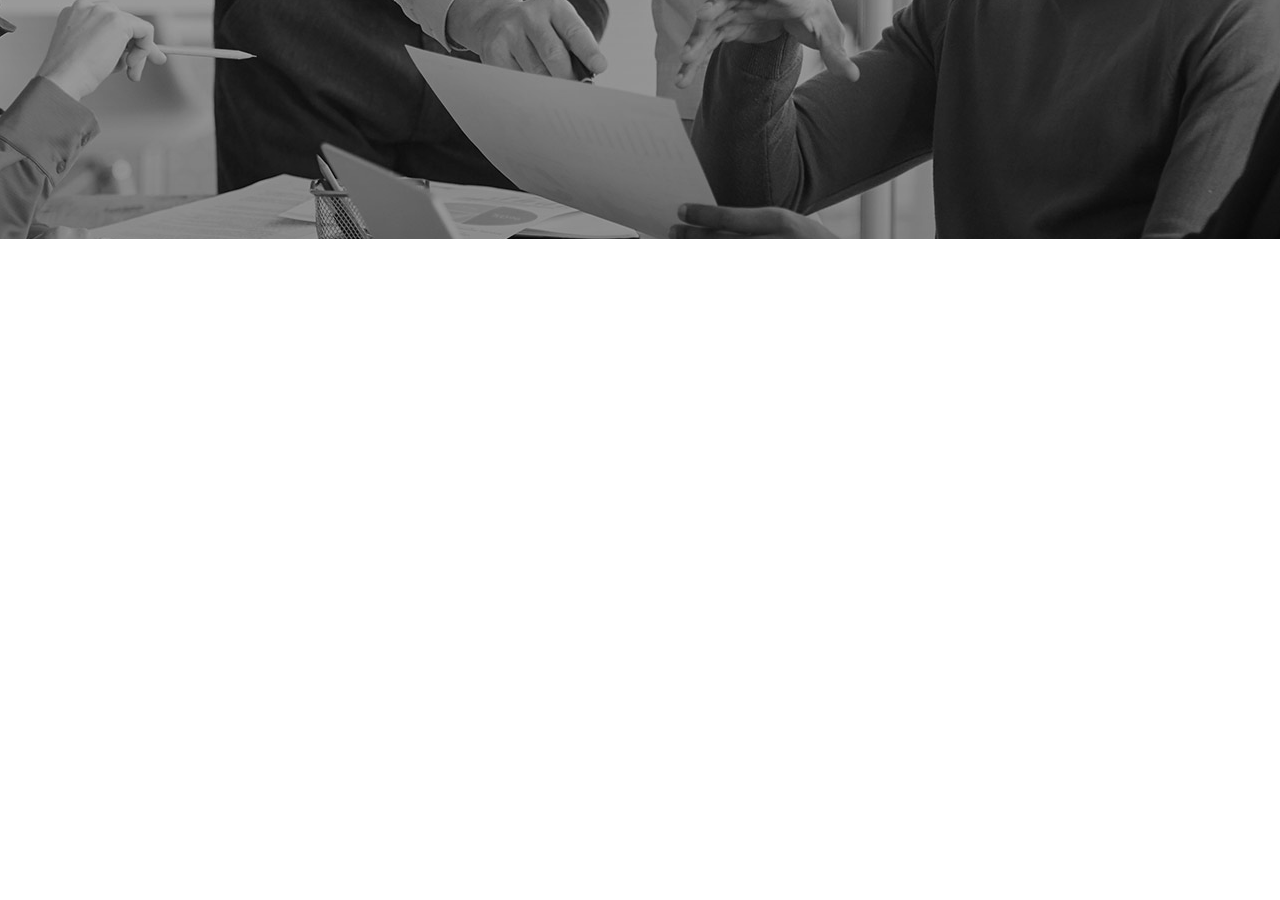
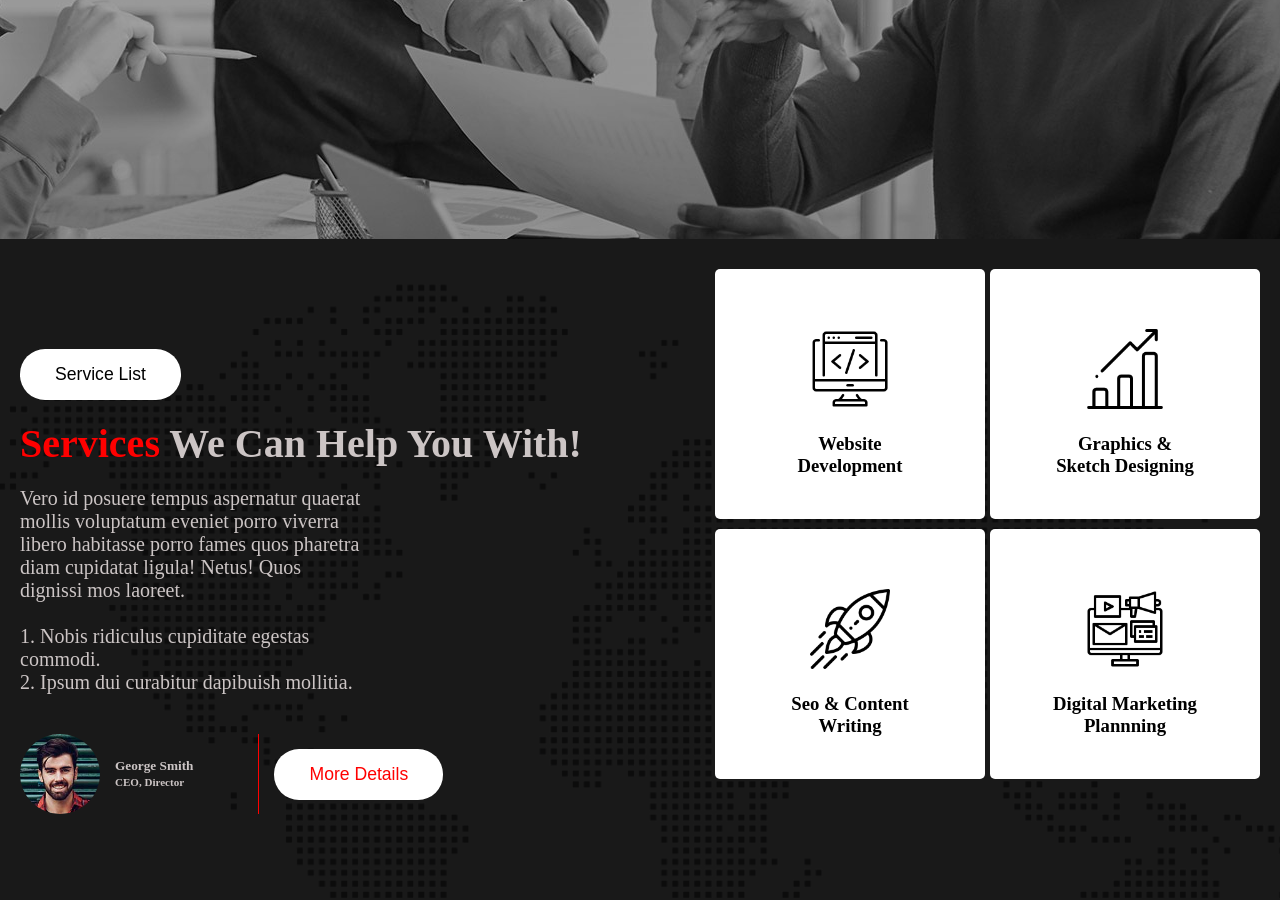
Before and after one commit to dipingit/digital-agency-conceptual, a plain HTML site: page index.html in a window 1280 px wide. Shown: the part 640-1540 px from the top of the page. Before the commit the page ends 879 px from the top, so only its background shows below. Drawn offline with Linux system fonts and the light colour scheme.

Commit message:
added service section

```diff
--- a/index.html
+++ b/index.html
@@ -25,13 +25,55 @@
                 <p class="banner-paragraph">Hymenaeos! Omnis arcu vitae? Phasellus irure cupidatat incidunt,
                     semper metus, nibh adipisci assumenda odio, quos, senectus vehicula occaecat,
                     officiis malesuada cras.</p>
-                    <button class="primary" id="btn-discover">Discover More</button>
-                    <button class="primary">Hire Us Now</button>
+                    <button class="btn-primary" id="btn-discover">Discover More</button>
+                    <button class="btn-primary">Hire Us Now</button>
             </div>
         </div>
    </header>
    <main>
-
+    <div class="service-container">
+        <div class="left-side-container">
+            <button class="btn-service">Service List</button>
+            <div class="service-info">
+                <h1 class="service-title"><span>Services</span> We Can Help You With!</h1>
+                <p class="service-paragraph">Vero id posuere tempus aspernatur quaerat mollis voluptatum eveniet porro viverra libero habitasse porro fames quos pharetra diam cupidatat ligula! Netus! Quos dignissi mos laoreet.<br> <br>
+                1. Nobis ridiculus cupiditate egestas commodi.<br>
+                2. Ipsum dui curabitur dapibuish mollitia.</p>
+            </div>
+            <div class="author-container">
+                <div class="author-profile">
+                    <img class="author-photo" src="./asset/image/author.jpg" alt="">
+                    <h5 class="author-name">George Smith <br>
+                        <small class="author-post">CEO, Director</small>
+                    </h5>
+                    <div class="line"></div>
+                    <button id="btn-details" class="btn-service">More Details</button>
+                </div>
+            </div>
+        </div>
+        <div class="right-side-container">
+            <div class="first-two-box">
+                <div class="box">
+                    <img class="icon" src="./asset/icons/coding.png" alt="">
+                    <h3 class="icon-paragraph">Website Development</h3>
+                </div>
+                <div class="box">
+                     <img class="icon" src="./asset/icons/bar-chart.png" alt="">
+                    <h3 class="icon-paragraph">Graphics & Sketch Designing</h3>
+                </div>
+            </div>
+            <div class="first-two-box">
+                <div class="box">
+                    <img class="icon" src="./asset/icons/startup.png" alt="">
+                    <h3 class="icon-paragraph">Seo & Content Writing</h3>
+                </div>
+                <div class="box">
+                    <img class="icon" src="./asset/icons/digital-marketing.png" alt="">
+                    <h3 class="icon-paragraph">Digital Marketing Plannning</h3>
+                </div>
+            </div>
+        </div>
+    </div>
    </main>
    <footer></footer>
 </body>
--- a/styles/style.css
+++ b/styles/style.css
@@ -53,14 +53,96 @@
     margin: auto;
     font-size: 20px;
 }
-.primary{
+.btn-primary{
     /* display: flex; */
     padding: 12px 20px;
     border: none;
     font-size: 1.10rem;
     text-transform: uppercase;
+    border: none;
 }
 #btn-discover{
     background-color: rgb(247, 43, 43);
     color: white;
 }
+
+/* service container section */
+
+.service-container{
+    height: 100vh;
+    background-image: url("../asset/image/footer-bg.png"), linear-gradient(rgba(0,0,0,0.9),rgba(0,0,0,0.9));
+    background-blend-mode: overlay;
+    color: rgb(204, 197, 197);
+    background-position: center;
+    background-size: cover;
+    background-repeat: no-repeat;
+    padding: 20px;
+    display: flex;
+
+}
+.left-side-container{
+    margin-top: 90px;
+}
+.btn-service{
+    padding: 15px 35px;
+    font-size: 1.10rem;
+    background-color: white;
+    border-radius: 25px;
+    border: none;
+}
+.service-title{
+    font-size: 2.5rem;
+    margin: 20px 0;
+
+}
+.service-title span{
+    color: red;
+}
+
+.service-paragraph{
+    width: 50%;
+    font-size: 20px;
+}
+.author-container{
+    display: flex;
+    margin-top: 40px;
+}
+.author-profile{
+    display: flex;
+    align-items: center;
+    gap: 15px;
+}
+.line{
+    border-right: 1px solid red;
+    height: 80px;
+    margin-left: 50px;
+
+}
+.author-photo{
+    height: 80px;
+    width: 80px;
+    border-radius: 45px;
+}
+
+#btn-details{
+    color: red;
+}
+.box{
+    text-align: center;
+    width:150px;
+    height: 100px;
+    padding: 60px 60px 90px 60px;
+    background-color: white;
+    border-radius: 5px;
+    color: black;
+}
+.first-two-box{
+    display: flex;
+    gap: 5px;
+    margin-top: 10px;
+}
+
+.icon{
+    width: 80px;
+    margin-bottom: 20px;
+}
```
